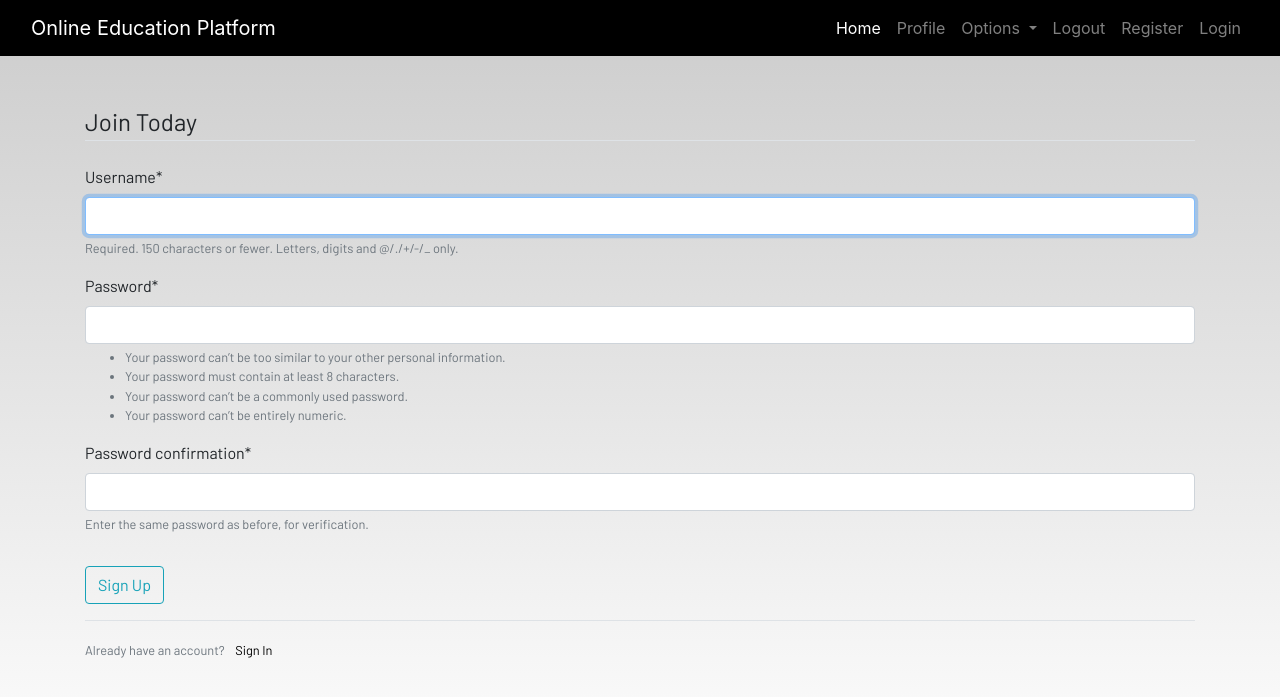
After one commit to MehediMashfan086/OnlineEducation, a Django app: page /register/ in a window 1280 px wide. The commit adds this page. Shown: the top 697 px of the page. Run offline with Django 3.2, Linux system fonts and the light colour scheme; some libraries are stand-ins or nearby versions; some web fonts are replaced.

Commit message:
Saving to GitHub

```diff
--- a/OnlineEducationStudy/urls.py
+++ b/OnlineEducationStudy/urls.py
@@ -16,8 +16,10 @@ Including another URLconf
 from django.contrib import admin
 from django.urls import path
 from django.urls.conf import include
+from edu import views as edu_views
 
 urlpatterns = [
     path('admin/', admin.site.urls),
-    path('', include('edu.urls'))
+    path('', include('edu.urls')),
+    path('register/', edu_views.register, name = 'register')
 ]
--- a/edu/forms.py
+++ b/edu/forms.py
@@ -2,6 +2,7 @@ from django import forms
 from django.db.models import fields
 from django.forms.widgets import DateInput
 from . models import *
+from django.contrib.auth.forms import UserCreationForm
 
 class NotesForm(forms.ModelForm):
     class Meta:
@@ -27,7 +28,7 @@ class TodoForm(forms.ModelForm):
 
 class ConversionForm(forms.Form):
     CHOICES = [('length', 'Length'),('mass', 'Mass')]
-    messurment = forms.ChoiceField(choices = CHOICES, widget=forms.RadioSelect)
+    measurement = forms.ChoiceField(choices = CHOICES, widget=forms.RadioSelect)
 
 class ConversionLengthForm(forms.Form):
     CHOICES = [('yard', 'Yard'), ('foot', 'Foot')]
@@ -56,3 +57,8 @@ class ConversionMassForm(forms.Form):
     measure2 = forms.CharField(
         label = '', widget= forms.Select(choices = CHOICES)
     )
+
+class UserRegistrationForm(UserCreationForm):
+    class Meta:
+        model = User
+        fields = ['username', 'password1', 'password2']
--- a/edu/templates/edu/base.html
+++ b/edu/templates/edu/base.html
@@ -58,7 +58,7 @@
               <a class="nav-link" href="#">Logout</a>
             </li>
             <li class="nav-item">
-              <a class="nav-link" href="#">Register</a>
+              <a class="nav-link" href="{% url 'register' %}">Register</a>
             </li>
             <li class="nav-item">
               <a class="nav-link" href="#">Login</a>
--- /dev/null
+++ b/edu/templates/edu/register.html
@@ -0,0 +1,25 @@
+{% extends 'edu/base.html' %}
+{% load static %}
+{% load crispy_forms_tags %}
+{% block content %}
+<div class="container">
+  <form method="POST">
+    {% csrf_token %}
+    <fieldset class="form-group">
+      <legend class="border-bottom mb-4">Join Today</legend>
+      {{form|crispy}}
+    </fieldset>
+    <div class="form-group">
+      <button href="" class="btn btn-outline-info" type="submit">
+        Sign Up
+      </button>
+    </div>
+  </form>
+  <div class="border-top pt-3">
+    <small class="text-muted">Already have an account?
+      <a class="ml-2" href="#">Sign In</a>
+    </small>
+  </div>
+</div>
+
+{% endblock content %}
--- a/edu/views.py
+++ b/edu/views.py
@@ -232,9 +232,9 @@ def conversion(request):
         if request.POST['measurement'] == 'length':
             measurement_form = ConversionLengthForm()
             context = {
-            'form': form,
-            'm_form': measurement_form,
-            'input': True
+                'form': form,
+                'm_form': measurement_form,
+                'input': True
             }
             if 'input' in request.POST:
                 first = request.POST['measure1']
@@ -288,3 +288,8 @@ def conversion(request):
             'input': False
         }
     return render(request, 'edu/conversion.html', context)
+
+def register(request):
+    form = UserRegistrationForm()
+    context = {'form': form}
+    return render(request, 'edu/register.html', context)
```
Also changed, not shown: edu/templates/edu/conversion.html (+14 -2 lines).
